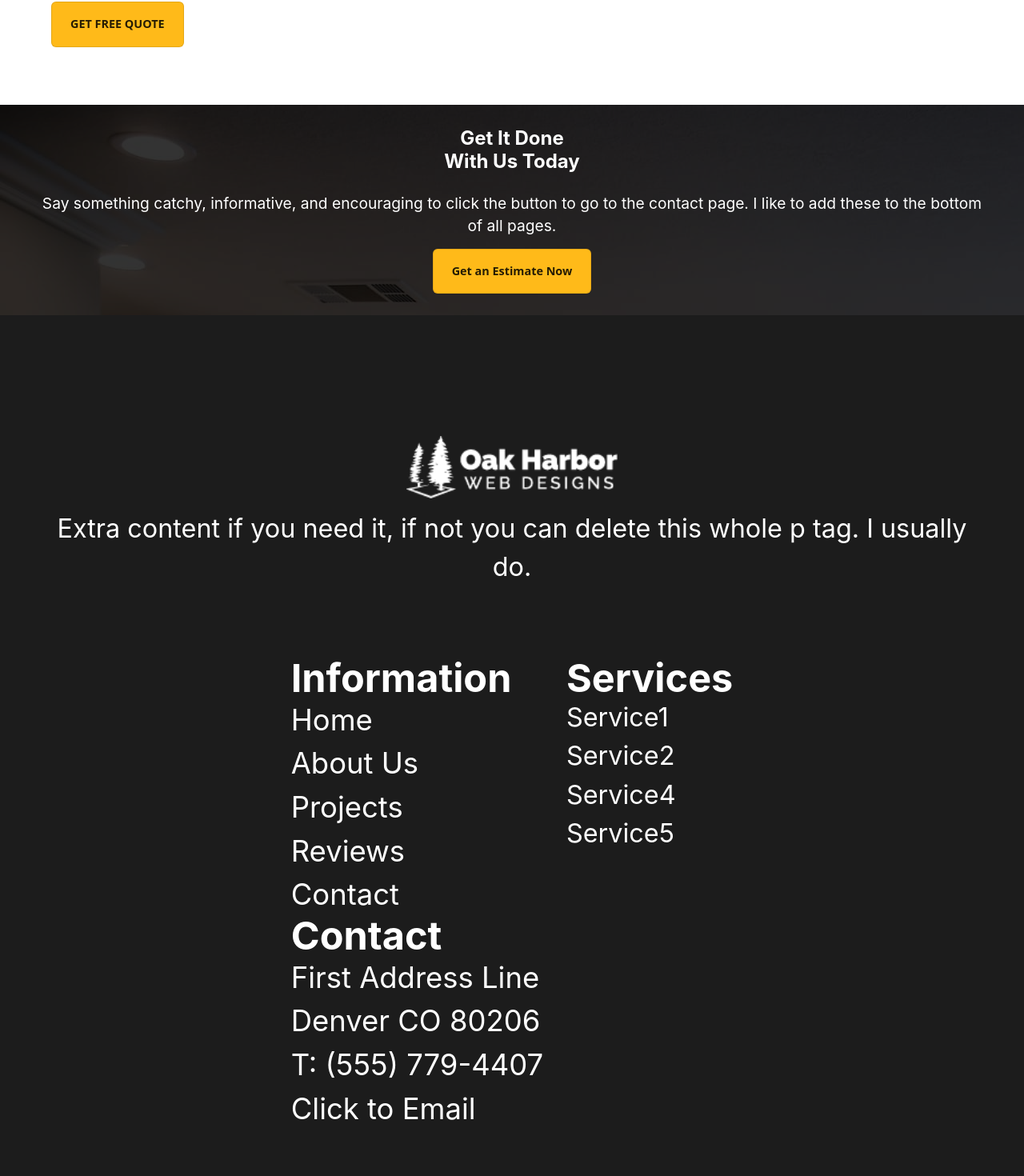
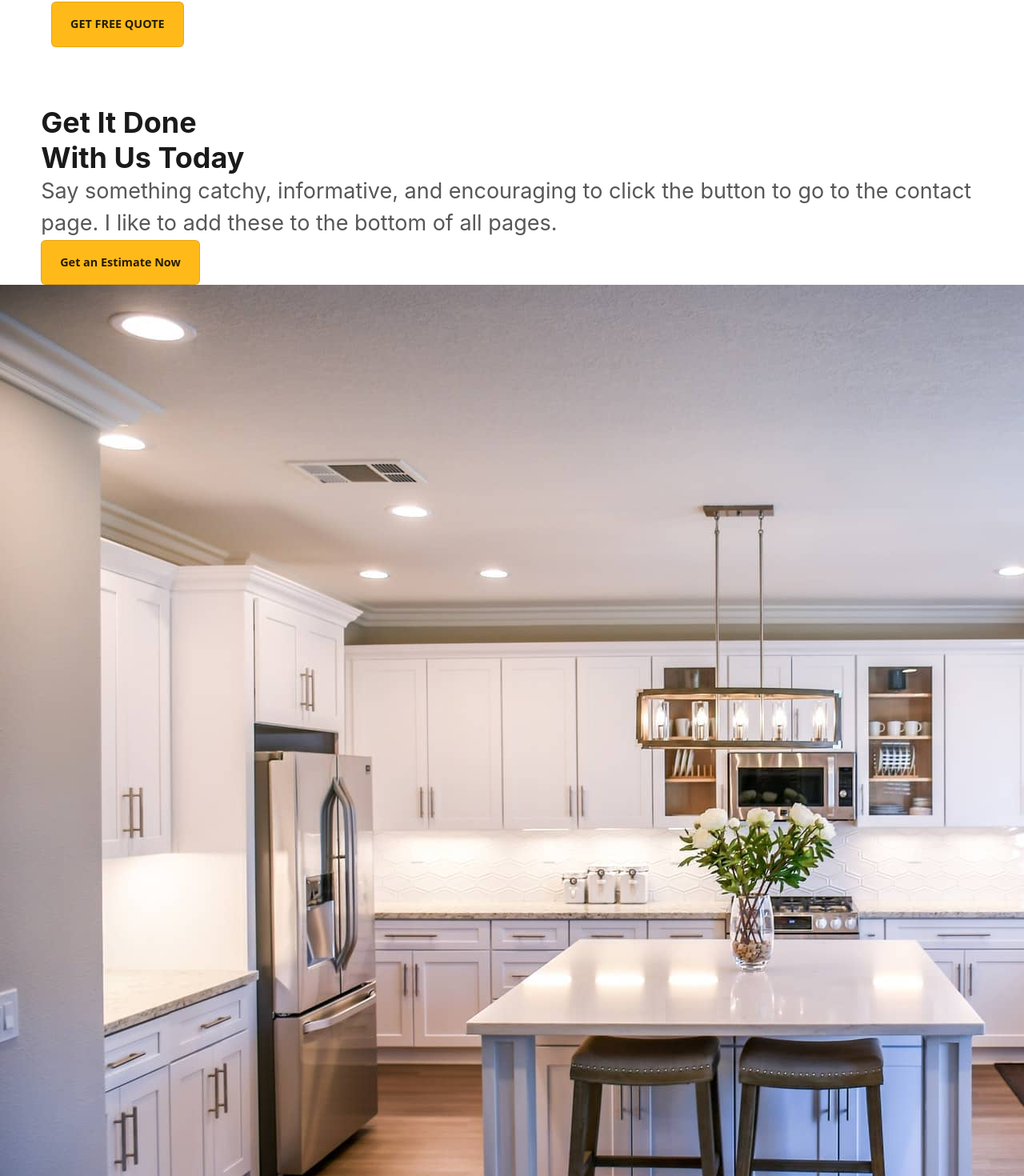
Before and after one commit to Doc1998/template-v1, an Angular app: page / in a window 1280 px wide. Shown: the part 4050-5520 px from the top of the page at 80% size. Built offline with nearby package versions, Linux system fonts and the light colour scheme.

Commit message:
Update cta.component.less

```diff
--- a/src/app/cta/cta.component.less
+++ b/src/app/cta/cta.component.less
@@ -1,102 +1,109 @@
 @media only screen and (min-width: 0em) {
-  .call-to-action {
+    #cta {
         position: relative;
-    overflow-y: hidden;
-    overflow-x: hidden;
-    height: 100%;
-    padding: 1.125em 0;
-    picture {
-      position: absolute;
-      top: 0;
-      left: 0;
-      width: 100%;
-      height: 100%;
-      z-index: -2;
+        padding: 3.125em 0;
       }
-    .container {
-      text-align: center;
-    }
-    p {
-      margin-bottom: 0.7em;
-      color: white;
-      font-size: 0.8em;
-    }
-    .title {
-      margin-bottom: 1em;
-      color: white;
-      font-size: 1em;
-    }
-  }
-  .call-to-action:before {
-    content: "";
+      #cta:before {
+        content: '';
         position: absolute;
         display: block;
         height: 100%;
         width: 100%;
         background: #000;
-    opacity: 0.8;
+        opacity: .7;
         top: 0;
         left: 0;
         z-index: -1;
       }
-
-  /* FOOTER */
-  .footer {
-    background: #1c1c1c;
-    color: white;
-    padding: 5.25em 0 1.25em;
-    font-size: min(4vw, 1.2em);
+      #cta .container {
+        text-align: center;
       }
-  .left-section {
+      #cta picture {
+        position: absolute;
+        top: 0;
+        left: 0;
+        height: 100%;
+        width: 100%;
+        z-index: -2;
+      }
+      #cta picture img {
+        position: absolute;
+        top: 0;
+        left: 0;
+        height: 100%;
+        width: 100%;
+        -o-object-fit: cover;
+           object-fit: cover;
+      }
+      #cta .title {
+        font-weight: 900;
+        font-size: min(9vw, 3em);
+        line-height: 1.20833333;
+        color: #fff;
+        position: relative;
+        margin-bottom: 0.75em;
+        text-align: center;
+      }
+      #cta p {
+        color: #fff;
+        text-align: center;
+        opacity: 1;
         margin: auto;
-    margin-bottom: 3.125em;
-    text-align: center;
-    a,
-    p {
-      color: white;
+        margin-bottom: 2em;
+        width: 96%;
+        max-width: 33.22222222em;
       }
 }
-  .right-section {
-    width: 96%;
-    max-width: 25.4375em;
-    margin: auto;
-    .lists {
-      ul {
-        li {
-          color: white;
-          h2 {
-            color: white;
-          }
-          a {
-            color: white;
-            text-decoration: none;
+@media only screen and (min-width: 1024px) {
+    #cta {
+      padding: 10.5em 0;
     }
   }
+@media only screen and (min-width: 1300px) {
+    #cta {
+        position: relative;
+        margin-top: 6.25em;
+      }
+      #cta:before {
+        display: none;
+      }
+      #cta:after {
+        content: '';
+        position: absolute;
+        display: block;
+        height: 69.25em;
+        width: 125em;
+        background: url("/assets/images/cta-squares.svg");
+        background-size: contain;
+        background-position: center;
+        background-repeat: no-repeat;
+        opacity: 1;
+        bottom: 0;
+        left: 50%;
+        -webkit-transform: translateX(-50%);
+                transform: translateX(-50%);
+        z-index: -3;
+      }
+      #cta .container {
+        width: 90.0625%;
+        margin: auto;
+      }
+      #cta picture {
+        width: 90.0625%;
+        left: 50%;
+        -webkit-transform: translateX(-50%);
+                transform: translateX(-50%);
+      }
+      #cta picture:before {
+        content: '';
+        position: absolute;
+        display: block;
+        height: 100%;
+        width: 100%;
+        background: #000;
+        opacity: .7;
+        top: 0;
+        left: 0;
+        z-index: 1;
       }
 }
-  }
-  .right-section .lists {
-    display: flex;
-    justify-content: space-between;
-    flex-wrap: wrap;
-    width: 96%;
-    max-width: 19.1875em;
-    margin: auto;
-  }
-  .lists ul {
-    padding: 0;
-    margin-bottom: 0;
-    margin-top: 0;
-    list-style-type: none;
-    list-style: none;
-  }
-  .credit {
-    color: #fff;
-    width: 96%;
-    margin: auto;
-    text-align: center;
-    margin-top: 6.25em;
-    line-height: 2.25em;
-    font-size: 1em;
-  }
-}
```
Lines whose indentation alone changed are shown as unchanged.
